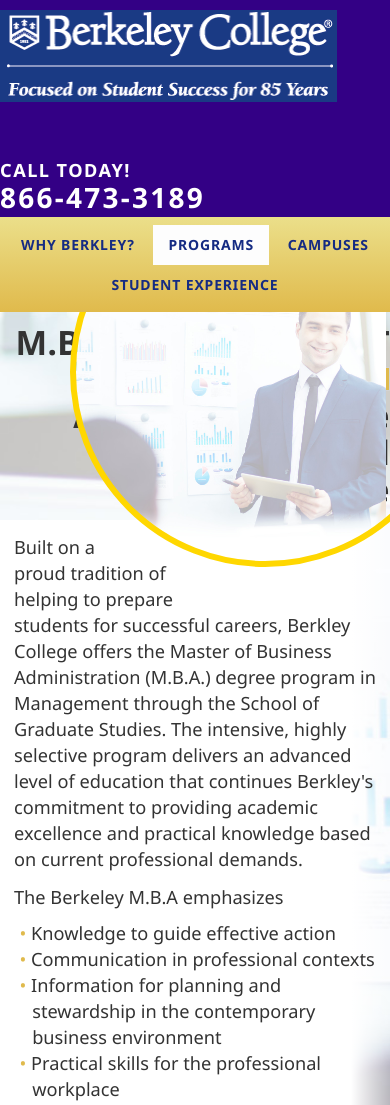
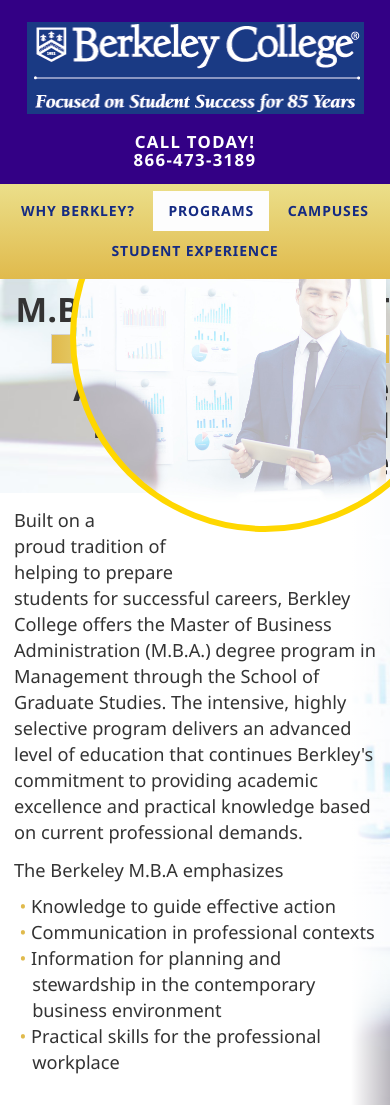
Before and after one commit to ZacharyDinerstein/AI-Media-Test-Project, a plain HTML site: page index.html in a window 390 px wide. Shown: the top 1105 px of the page. Drawn offline with Linux system fonts and the light colour scheme; grey boxes are pictures that could not be loaded.

Commit message:
Top half of nav now responsive

```diff
--- a/index.html
+++ b/index.html
@@ -14,10 +14,10 @@
 			<div class="container-fluid">
 				<div class="navbar navbar-default first-nav">
 					<div class="row">
-						<div class="col-md-3 col-md-offset-2">
+						<div class="col-sm-6 col-md-3 col-md-offset-2 logo-container">
 							<img class='logo' src="img/logo.png" alt="">
 						</div>
-						<div class="col-md-2 col-md-offset-3">
+						<div class="col-sm-offset-2 col-sm-4 col-md-2 col-md-offset-3">
 							<div class="number-section">
 								<span class='bottom-align-text'>
 									<p class='large-text'>CALL TODAY!</p>
@@ -66,14 +66,17 @@
 								</ul>
 							<iframe src="https://www.youtube.com/embed/HqaCpb7Eih4" frameborder="0" allowfullscreen></iframe>
 							<p>This program is offered:</p>
-							<button class="gold-button">WOODLAND PARK</button>
-							<button class="gold-button">ONLINE</button>
+							<button class="gold-button small-text">WOODLAND PARK</button>
+							<button class="gold-button small-text">ONLINE</button>
 						</section>
 					</section>
 					<section class="main-section-bottom">
 						<button class="flat-button long blue">SAMPLE PROGRAM SEQUENCE</button>
 						<button class="flat-button long gold">M.B.A., Management New JerseyProgram Statistics</button>
-						<button class="flat-button short blue">ShareThis</button>
+						<button class="flat-button short blue">
+							<i class="fa fa-share-alt" aria-hidden="true"></i>
+							ShareThis
+						</button>
 					</section>
 				</section>
 				<section class="main-section-right col-md-2">
@@ -87,9 +90,7 @@
 								<input type="phone-numer" class="form-control" id="phoneNumber" a placeholder="PHONE NUMBER">
 								<input type="email" class="form-control" id="email" a placeholder="EMAIL">
 								<input type="zip-code" class="form-control" id="ZipCode" a placeholder="ZIP CODE">
-								<i class="fa fa-caret-down" aria-hidden="true"></i>
 								<select class="form-control" id="exampleSelect1">
-									<div class="input-group-addon">@</div>
 									<option>CAMPUS</option>
 									<option>2</option>
 									<option>3</option>
@@ -103,8 +104,6 @@
 											Please check this box if your parent/spouse is a member of the military or a veteran.
 										</div>
 									</label>
-
-
 								</div>
 								<button class="gold-button small-bold-text">SUBMIT</button>
 							</div>
--- a/styles/main.less
+++ b/styles/main.less
@@ -29,6 +29,13 @@
 @small-bold-text-size: 1.2em;
 @header-main-size: 2.4em;
 @small-text-size: .85em;
+
+/*font sizes on smaller screens*/
+@med-screen-size-largest-text: 1.5em;
+
+/*font sizes on mobile screens*/
+@mobile-screen-size-largest-text: 1.2em;
+@mobile-screen-size-large-text: 1.2em;
 
 
 /*GLOBAL RULES*/
@@ -130,7 +137,7 @@
 	letter-spacing: .01em;
 }
 .small-text {
-	font-family: "Helvetica Neue",Helvetica,Arial,sans-serif;
+	/*font-family: "Helvetica Neue",Helvetica,Arial,sans-serif;*/
 	font-size: @small-text-size;
 	line-height: 1.42857143;
 	font-weight: normal;
@@ -249,6 +256,20 @@
 			margin-top: @smaller-spacing;
 			padding-left: 14%;
 		}
+		button {
+			letter-spacing: .05em;
+			font-size: .9em;
+			padding: 5px 30px;
+			background: #e0ba4c; /* For browsers that do not support gradients */
+			/* For Safari 5.1 to 6.0 */
+			background: linear-gradient(to right, #e0ba4c, #ebdf8a, #e0ba4c);
+			/* For Opera 11.1 to 12.0 */
+			background: linear-gradient(to right, #e0ba4c, #ebdf8a, #e0ba4c);
+			/* For Fx 3.6 to 15 */
+			background: linear-gradient(to right, #e0ba4c, #ebdf8a, #e0ba4c);
+			/* Standard syntax */
+			background: linear-gradient(to right, #e0ba4c, #ebdf8a, #e0ba4c);
+		}
 	}
 	.submission-form-container {
 		background-color: @site-grey;
@@ -282,6 +303,7 @@
 		iframe {
 			width: 61%;
 			height: 216px;
+			margin-bottom: 12px;
 		}
 		.main-message-img {
 			border: 6px solid gold;
@@ -350,3 +372,50 @@
 		}
 	}
 }
+
+
+/*MEDIA QUERIES*/
+
+/*Medium Screen -- 1274px wide and below*/
+@media only screen and (max-width: 1274px) {
+	header {
+		.number-section {
+			.largest-text {
+				font-size: @med-screen-size-largest-text;
+			}
+		}
+	}
+}
+
+/*Small Screen -- 991px wide and below*/
+@media only screen and (max-width: 991px) {
+	header {
+		.navbar-default {
+			&.first-nav {
+				padding: @site-spacing;
+			}
+		}
+	}
+}
+
+/*Mobile Screen -- 767px wide and below*/
+@media only screen and (max-width: 767px) {
+	header {
+		.logo-container {
+			text-align: center;
+		}
+		.number-section {
+			text-align: center;
+			height: auto;
+			.bottom-align-text {
+				position: static;
+			}
+			.large-text {
+				font-size: @mobile-screen-size-large-text;
+			}
+			.largest-text {
+				font-size: @mobile-screen-size-largest-text;
+			}
+		}
+	}
+}
```
Also changed, not shown: styles/main.css.
